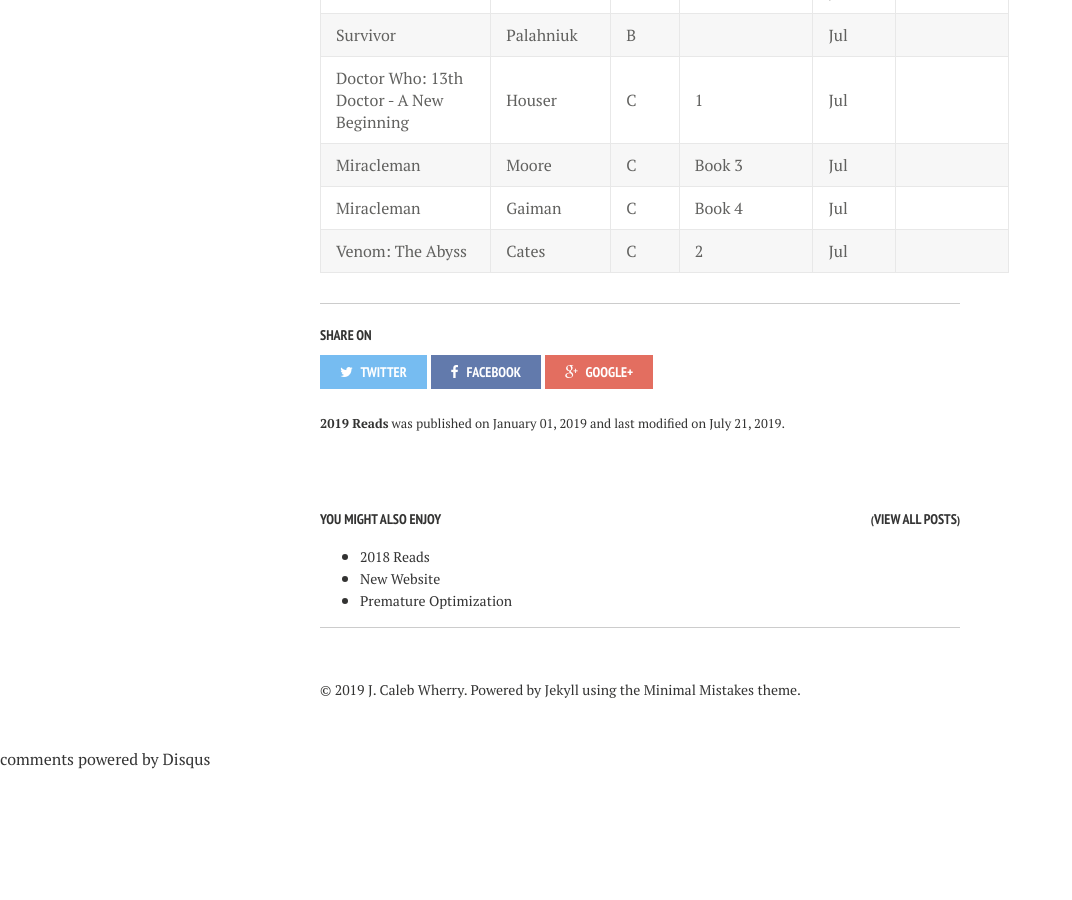
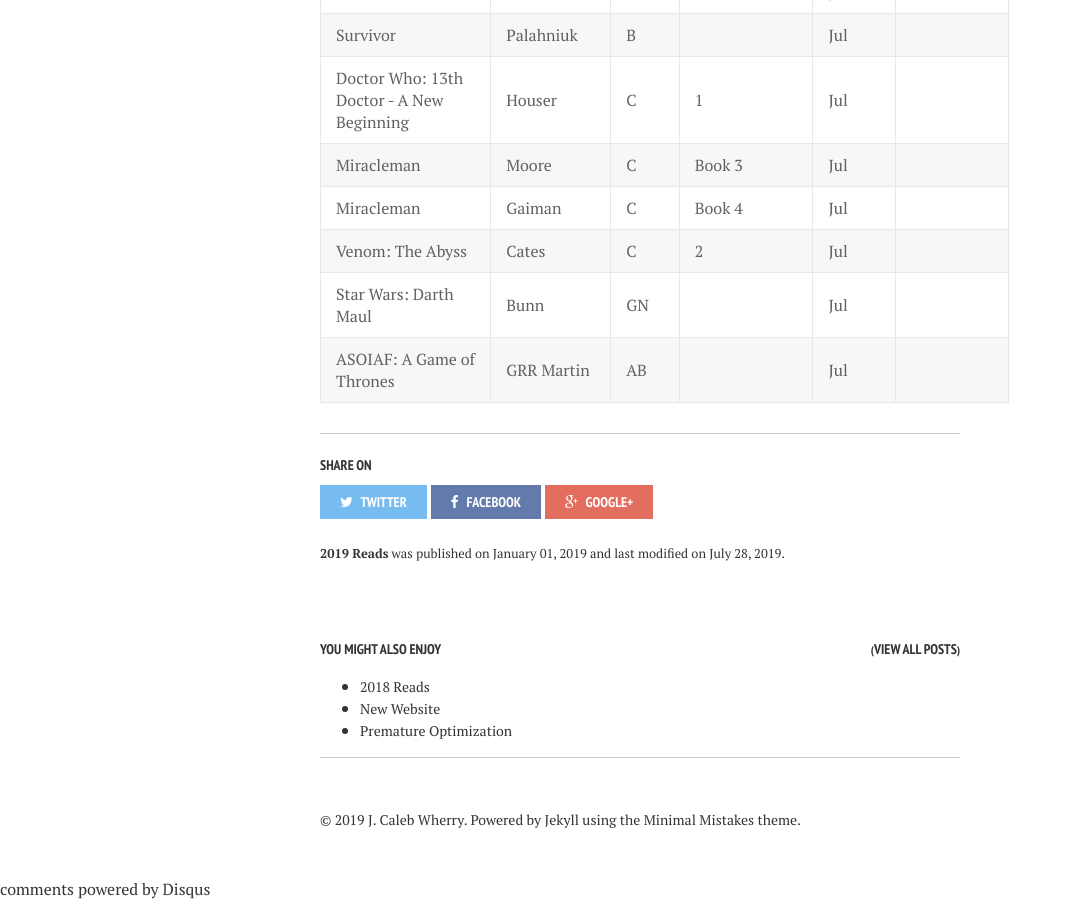
Before and after one commit to calebwherry/calebwherry.github.io, a Jekyll site: the page built from _posts/2019-01-01-2019-Reads.md, in a window 1280 px wide and 900 px high, scrolled down 6604 px. Shown: the whole window, without its empty margins (0-1072 px from the left). Built offline with Jekyll 4.4.1, drawn with Linux system fonts in a browser that asks for light colours; nearby versions of some CDN libraries; comment, search, counter and statistics services are not loaded; before the commit the page ends 7374 px from its top, so only the background shows below that.

Commit message:
Added new 2019 reads

```diff
--- a/_posts/2019-01-01-2019-Reads.md
+++ b/_posts/2019-01-01-2019-Reads.md
@@ -2,7 +2,7 @@
 layout: post
 title: '2019 Reads'
 date: 2019-01-01
-modified: 2019-07-21
+modified: 2019-07-28
 draft: false
 published: true
 comments: true
@@ -129,3 +131,5 @@
 | Miracleman                                    | Moore          | C     | Book 3       | Jul          |                                               |
 | Miracleman                                    | Gaiman         | C     | Book 4       | Jul          |                                               |
 | Venom: The Abyss                              | Cates          | C     | 2            | Jul          |                                               |
+| Star Wars: Darth Maul                         | Bunn           | GN    |              | Jul          |                                               |
+| ASOIAF: A Game of Thrones                     | GRR Martin     | AB    |              | Jul          |                                               |
```
Also changed, not shown: other parts of _posts/2019-01-01-2019-Reads.md (+2 -0 lines).
